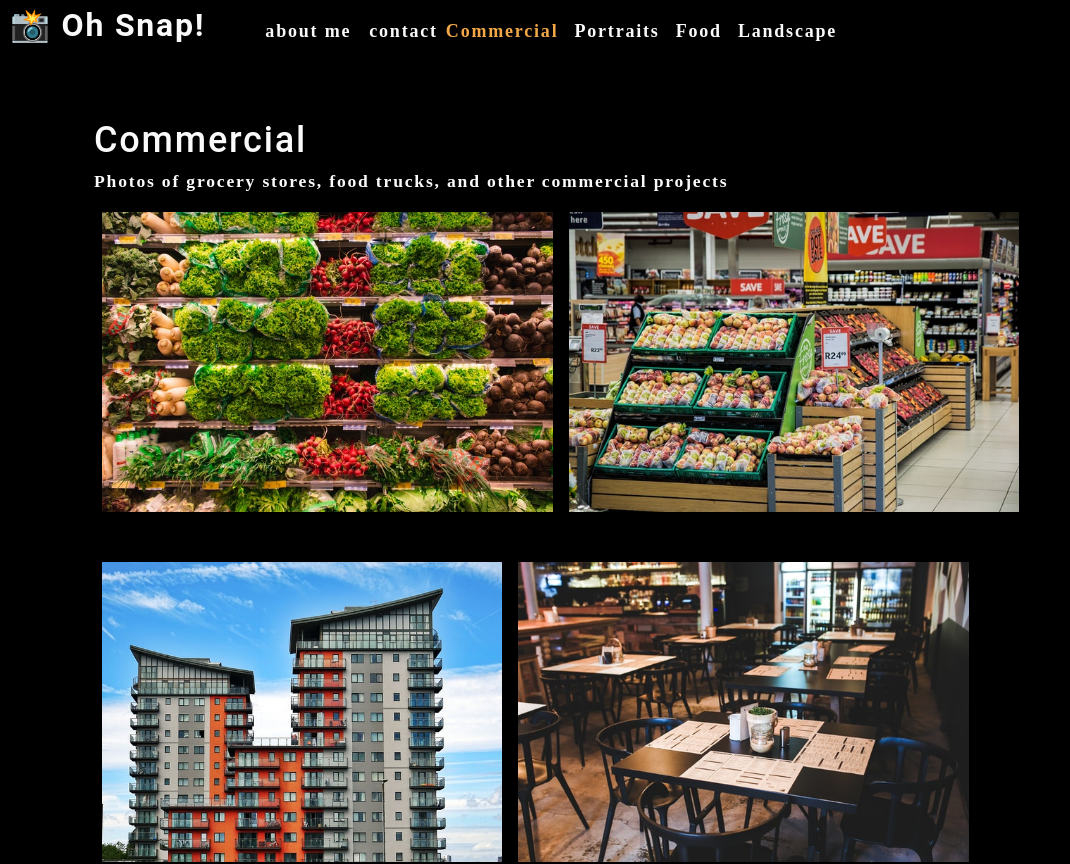
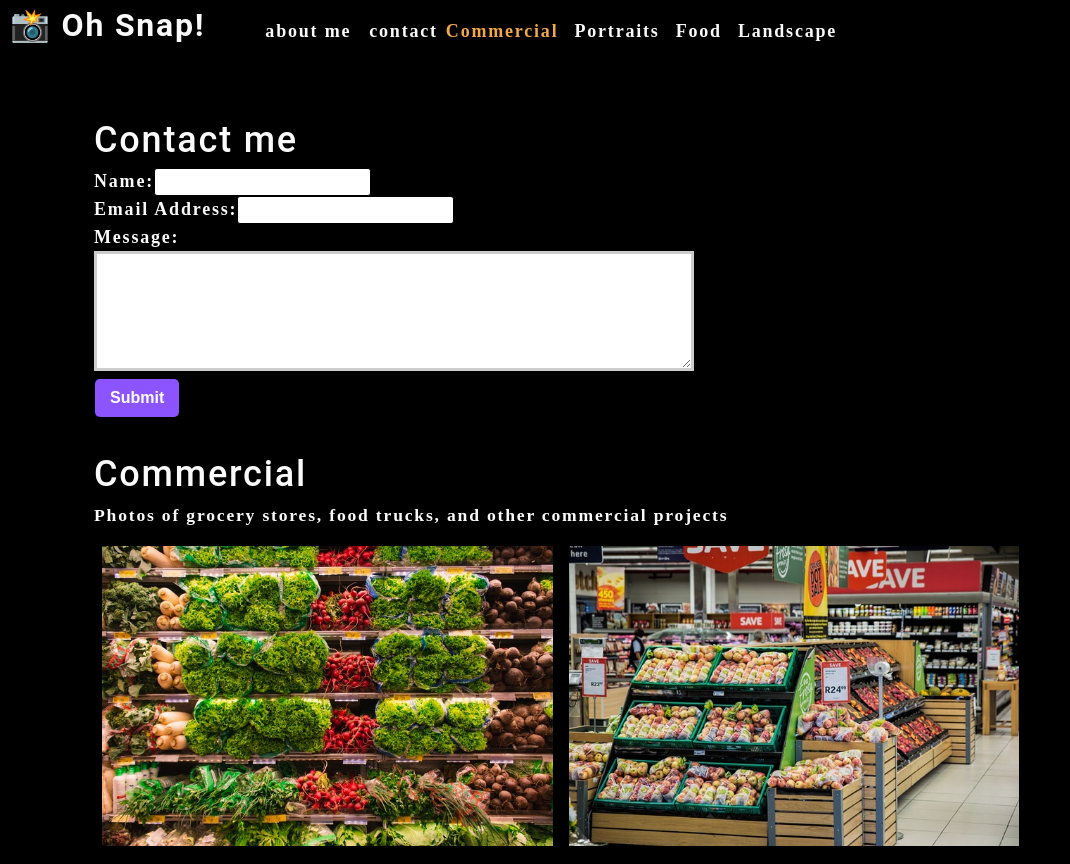
Before and after one commit to scottrohrig/oh-snap, a React (Create React App) app: page / in a window 1280 px wide. Shown: the top 864 px of the page, without its empty margins (0-1070 px from the left). Built offline with nearby package versions, Linux system fonts and the light colour scheme.

Commit message:
add contact form; sync formState; submit form data;

```diff
--- a/src/App.js
+++ b/src/App.js
@@ -3,6 +3,7 @@ import React, { useState } from 'react';
 import About from './components/About';
 import Nav from './components/Nav';
 import Gallery from './components/Gallery';
+import ContactForm from './components/Contact';
 
 function App() {
 
@@ -27,6 +28,7 @@ function App() {
         currentCategory={ currentCategory }
       />
       <main>
+        <ContactForm></ContactForm>
         <Gallery currentCategory={ currentCategory } ></Gallery>
         <About />
       </main>
--- a/src/components/Contact/index.js
+++ b/src/components/Contact/index.js
@@ -1,22 +1,35 @@
-import React from 'react';
+import React, { useState } from 'react';
 
 function ContactForm() {
+
+  const [ formState, setFormState ] = useState( { name: '', email: '', message: '' } );
+
+  const { name, email, message } = formState;
+
+  function handleChange( e ) {
+    setFormState( { ...formState, [ e.target.name ]: e.target.value } );
+  }
+
+  function handleSubmit( e ) {
+    e.preventDefault();
+    console.log( formState );
+  }
 
   return (
     <section>
       <h1>Contact me</h1>
-      <form id='contact-form'>
+      <form id='contact-form' onSubmit={ handleSubmit }>
         <div>
           <label htmlFor="name">Name:</label>
-          <input type="text" name='name' />
+          <input type="text" name='name' defaultValue={ name } onChange={ handleChange } />
         </div>
         <div>
           <label htmlFor="email">Email Address:</label>
-          <input type="email" name='email' />
+          <input type="email" name='email' defaultValue={ email } onChange={ handleChange } />
         </div>
         <div>
           <label htmlFor="message">Message:</label>
-          <textarea name='message' rows='5' />
+          <textarea name='message' rows='5' defaultValue={ message } onChange={ handleChange } />
         </div>
         <button type="submit">Submit</button>
       </form>
```
